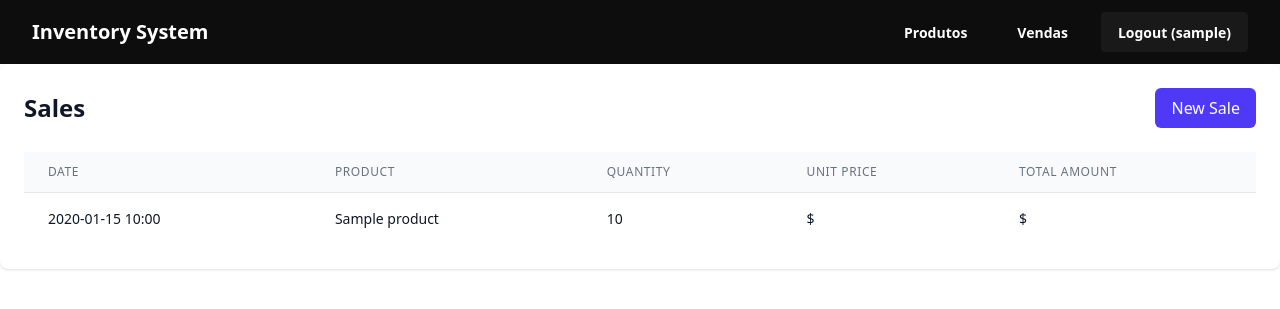
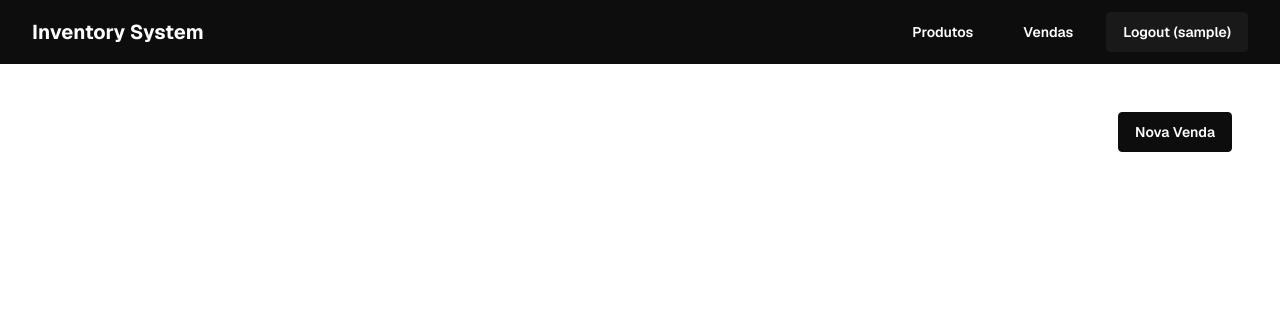
Before and after one commit to johnpgr/projeto-veloz-django, a Django app: page /sales/ in a window 1280 px wide. Shown: the top 309 px of the page. Run offline with Django 5.2, Linux system fonts and the light colour scheme; a user stored in the database is signed in; tables that the repository leaves empty hold one stand-in row (values such as "Sample post"); style sheets or scripts are compiled from the project's sources; some libraries are stand-ins or nearby versions.

Commit message:
add fonts

```diff
--- a/src/static/css/input.css
+++ b/src/static/css/input.css
@@ -1,5 +1,6 @@
 @import "tailwindcss";
 @source "../../templates/**/*.html";
+
 @plugin "daisyui" {
     themes: lofi --default;
 }
@@ -8,3 +9,9 @@
     --height-header: 64;
     --height-contain-header: calc(100vh - 64px);
 }
+
+@layer base {
+    html, body {
+        font-family: 'Geist', 'Arial', 'Apple Color Emoji', 'Segoe UI Emoji', 'Segoe UI Symbol', sans-serif;
+    }
+}
--- a/src/templates/base.html
+++ b/src/templates/base.html
@@ -6,6 +6,9 @@
     <meta charset="UTF-8">
     <meta name="viewport" content="width=device-width, initial-scale=1">
     <title>Projeto CRUD Produtos - Veloz UNAMA</title>
+    <link rel="preconnect" href="https://fonts.googleapis.com">
+    <link rel="preconnect" href="https://fonts.gstatic.com" crossorigin>
+    <link href="https://fonts.googleapis.com/css2?family=Geist:wght@100..900&display=swap" rel="stylesheet">
     <link href="{% static 'css/styles.css' %}" rel="stylesheet">
     <script src="https://unpkg.com/htmx.org@2.0.4"></script>
     <script src="{% static 'js/modals.js' %}" defer></script>
--- a/src/templates/sale_list.html
+++ b/src/templates/sale_list.html
@@ -1,32 +1,14 @@
 {% extends 'base.html' %}
+{% load static %}
 
 {% block content %}
-    <div class="bg-white shadow rounded-lg p-6">
-        <div class="flex justify-between items-center mb-6">
-            <h2 class="text-2xl font-bold text-gray-900">Sales</h2>
-            <a href="{% url 'sale-create' %}" class="bg-indigo-600 hover:bg-indigo-700 text-white px-4 py-2 rounded-md">New Sale</a>
-        </div>
-        <table class="min-w-full divide-y divide-gray-200">
-            <thead class="bg-gray-50">
-                <tr>
-                    <th class="px-6 py-3 text-left text-xs font-medium text-gray-500 uppercase tracking-wider">Date</th>
-                    <th class="px-6 py-3 text-left text-xs font-medium text-gray-500 uppercase tracking-wider">Product</th>
-                    <th class="px-6 py-3 text-left text-xs font-medium text-gray-500 uppercase tracking-wider">Quantity</th>
-                    <th class="px-6 py-3 text-left text-xs font-medium text-gray-500 uppercase tracking-wider">Unit Price</th>
-                    <th class="px-6 py-3 text-left text-xs font-medium text-gray-500 uppercase tracking-wider">Total Amount</th>
-                </tr>
-            </thead>
-            <tbody class="bg-white divide-y divide-gray-200">
-                {% for sale in sales %}
-                <tr>
-                    <td class="px-6 py-4 whitespace-nowrap text-sm text-gray-900">{{ sale.sale_date|date:"Y-m-d H:i" }}</td>
-                    <td class="px-6 py-4 whitespace-nowrap text-sm text-gray-900">{{ sale.product.name }}</td>
-                    <td class="px-6 py-4 whitespace-nowrap text-sm text-gray-900">{{ sale.quantity }}</td>
-                    <td class="px-6 py-4 whitespace-nowrap text-sm text-gray-900">${{ sale.unit_price }}</td>
-                    <td class="px-6 py-4 whitespace-nowrap text-sm text-gray-900">${{ sale.total_amount }}</td>
-                </tr>
-                {% endfor %}
-            </tbody>
-        </table>
+<div class="p-4 sm:p-6 md:p-12 container mx-auto">
+    <div class="flex justify-between items-center mb-4">
+        <span id="search-spinner" class="htmx-indicator loading loading-spinner loading-sm"></span>
+        <a href="{% url 'sale-create' %}" class="btn btn-primary">
+            Nova Venda
+        </a>
     </div>
+    {% include 'partials/sale_list_table.html' %}
+</div>
 {% endblock %}
```
Also changed, not shown: src/templates/partials/sale_list_table.html (added).
